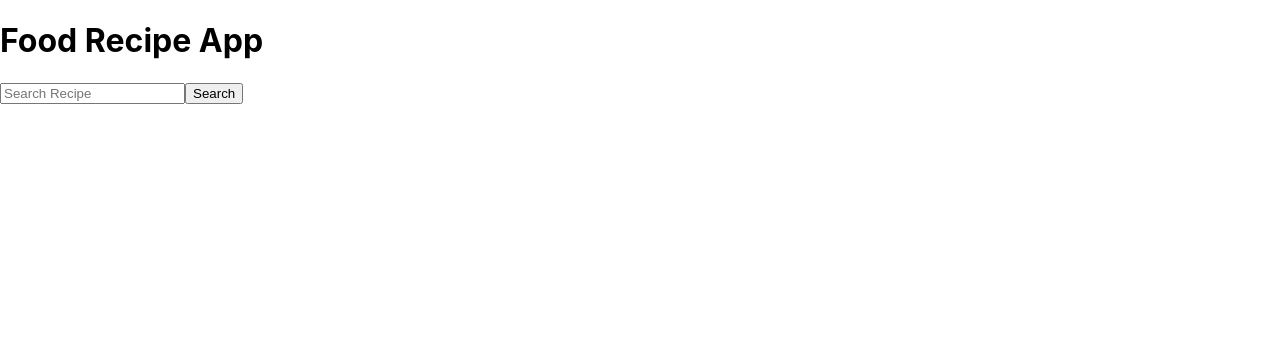
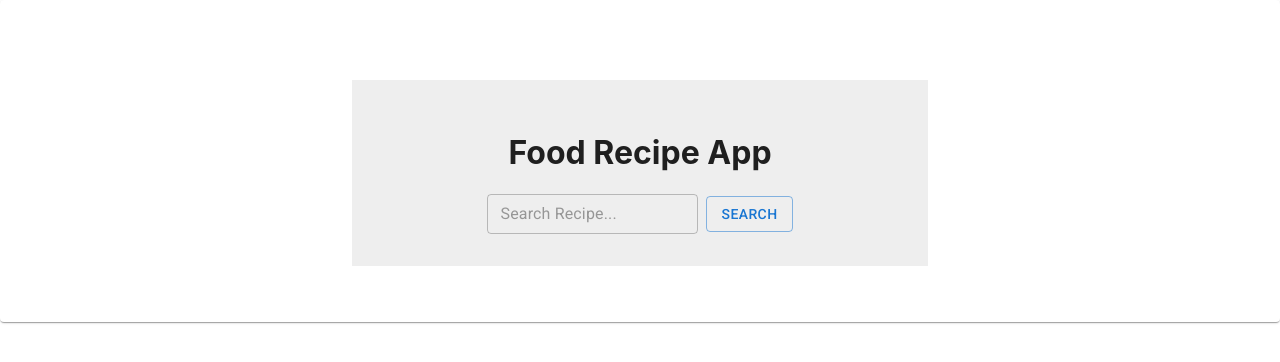
Before and after one commit to Bereket-U/food-recipe-app-api, a React (Create React App) app: page / in a window 1280 px wide. Shown: the top 362 px of the page. Built offline with nearby package versions, Linux system fonts and the light colour scheme.

Commit message:
add styling on search Stack

```diff
--- a/src/App.js
+++ b/src/App.js
@@ -4,6 +4,7 @@ import axios from "axios";
 import Alert from "./components/Alert/Alert";
 import Search from "./components/Search/Search";
 import Recipes from "./components/Recipes/Recipes";
+import Paper from "@mui/material/Paper";
 
 function App() {
   const [searchString, setSearchString] = useState("");
@@ -38,7 +39,7 @@ function App() {
   };
 
   return (
-    <div className="">
+    <Paper>
       <Search
         alert={alert}
         searchRecipeS={searchRecipe}
@@ -47,7 +48,7 @@ function App() {
       />
       <Alert alert={alert} />
       <Recipes recipes={recipes} />
-    </div>
+    </Paper>
   );
 }
 export default App;
--- a/src/components/Recipes/Recipes.jsx
+++ b/src/components/Recipes/Recipes.jsx
@@ -7,7 +7,7 @@ import Recipe from "../Recipe/Recipe";
 const Recipes = ({ recipes }) => {
   return (
     <div>
-      <Box sx={{ flexGrow: 1 }}>
+      <Box>
         <Grid
           container
           spacing={{ xs: 3, md: 3 }}
--- a/src/components/Search/Search.jsx
+++ b/src/components/Search/Search.jsx
@@ -1,22 +1,64 @@
 import React from "react";
-import Alert from "../Alert/Alert";
+import Box from "@mui/material/Box";
+import Paper from "@mui/material/Paper";
+import Stack from "@mui/material/Stack";
+import { styled } from "@mui/material/styles";
+import TextField from "@mui/material/TextField";
+import Button from "@mui/material/Button";
+
+const Item = styled(Paper)(({ theme }) => ({
+  backgroundColor: theme.palette.mode === "dark" ? "#1A2027" : "#fff",
+  ...theme.typography.body2,
+  padding: theme.spacing(1),
+  textAlign: "center",
+  color: theme.palette.text.secondary,
+}));
 
 const Search = (props) => {
   return (
-    <div>
+    <Stack
+      spacing={3}
+      justifyContent="center"
+      alignItems="center"
+      paddingBottom={10}
+      paddingTop={10}
+    >
+      <Stack
+        sx={{
+          minWidth: "40%",
+          padding: 4,
+          backgroundColor: "#0001",
+        }}
+        alignItems="center"
+        justifyContent="center"
+        alignItems="center"
+      >
         <h1>Food Recipe App</h1>
         <form onSubmit={props.searchRecipeS}>
-        <input
+          <Stack
+            direction="row"
+            spacing={1}
+            alignItems="center"
+            justifyContent="center"
+            alignItems="center"
+          >
+            <TextField
               type="text"
               name="search"
-          placeholder="Search Recipe"
+              placeholder="Search Recipe..."
               autoComplete="off"
               onChange={props.onChangeS}
               value={props.searchStringS}
+              size="small"
             />
-        <input type="submit" value="Search" />
+
+            <Button variant="outlined" type="submit">
+              Search
+            </Button>
+          </Stack>
         </form>
-    </div>
+      </Stack>
+    </Stack>
   );
 };
 
```
Lines whose indentation alone changed are shown as unchanged.
